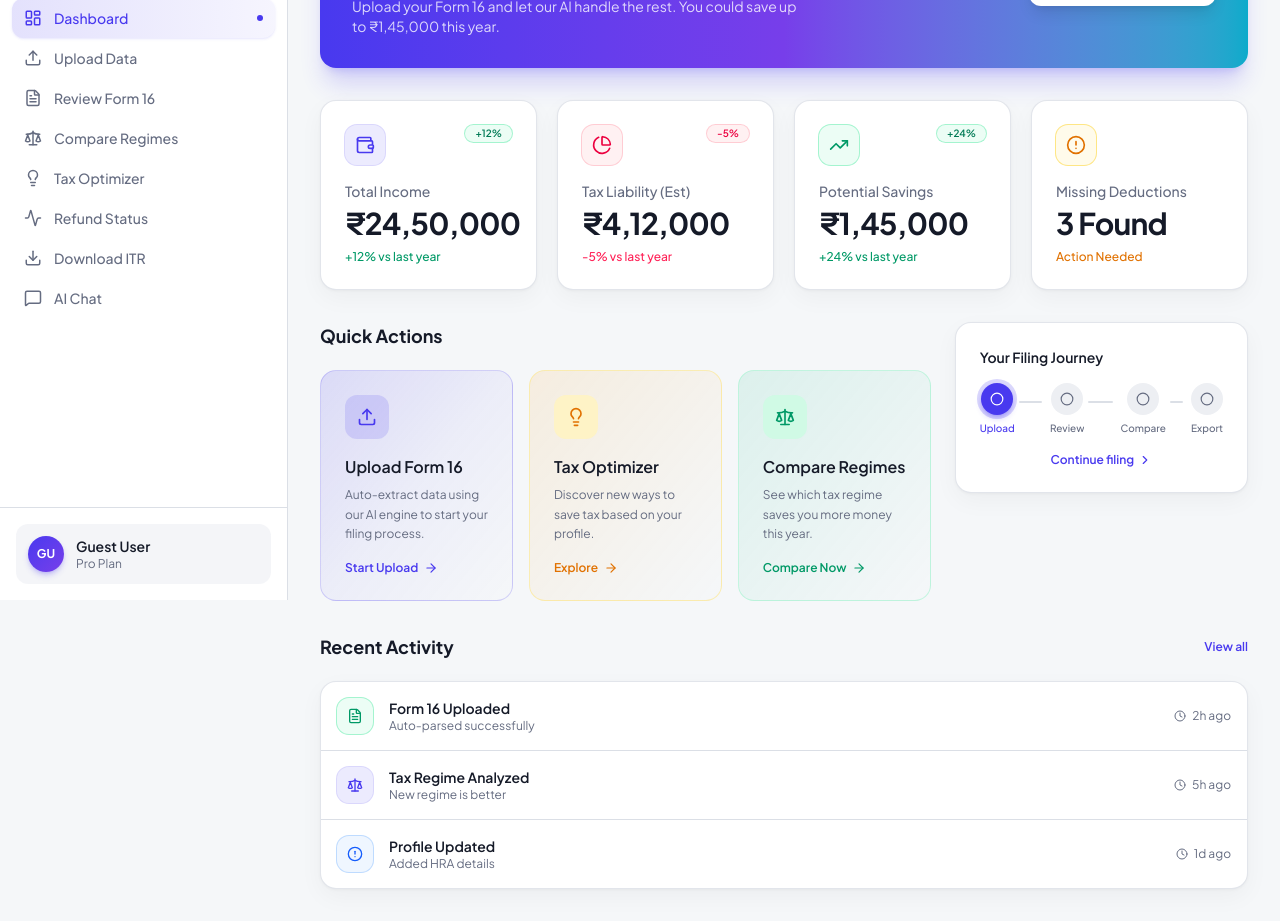
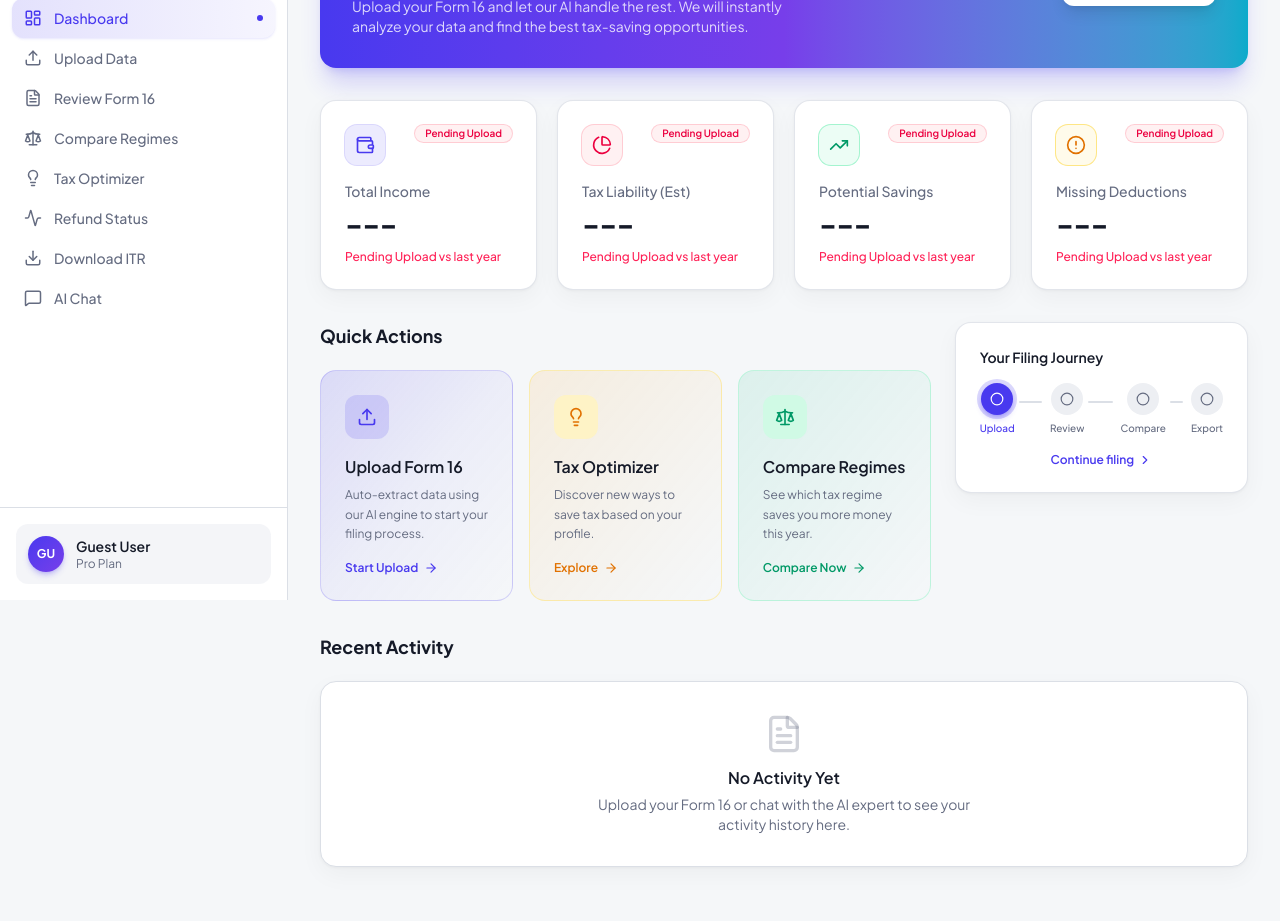
Before and after one commit to Devendra2306/TAXATION-X, a Next.js app in the folder frontend/: page /dashboard in a window 1280 px wide. Shown: the part 200-1121 px from the top of the page. After the commit the page ends 1099 px from the top, so only its background shows below. Built offline with nearby package versions, Linux system fonts and the light colour scheme.

Commit message:
style: Remove hardcoded example data from dashboard and replace with empty states

```diff
--- a/frontend/app/(dashboard)/dashboard/page.tsx
+++ b/frontend/app/(dashboard)/dashboard/page.tsx
@@ -58,11 +58,7 @@ const quickActions = [
   },
 ];
 
-const recentActivity = [
-  { title: 'Form 16 Uploaded', desc: 'Auto-parsed successfully', time: '2h ago', icon: FileText, color: 'text-emerald-600', bg: 'bg-emerald-50 ring-emerald-200' },
-  { title: 'Tax Regime Analyzed', desc: 'New regime is better', time: '5h ago', icon: Scale, color: 'text-primary', bg: 'bg-primary/10 ring-primary/20' },
-  { title: 'Profile Updated', desc: 'Added HRA details', time: '1d ago', icon: AlertCircle, color: 'text-blue-600', bg: 'bg-blue-50 ring-blue-200' },
-];
+const recentActivity: any[] = [];
 
 export default function DashboardPage() {
   return (
@@ -78,23 +74,23 @@ export default function DashboardPage() {
           <div>
             <div className="flex items-center gap-2 mb-2">
               <Sparkles className="h-4 w-4 text-amber-300" />
-              <span className="text-xs font-semibold uppercase tracking-wider text-white/80">Welcome back, John</span>
+              <span className="text-xs font-semibold uppercase tracking-wider text-white/80">Welcome to NexTax</span>
             </div>
-            <h2 className="text-2xl md:text-3xl font-bold mb-2">Your tax filing is 50% complete</h2>
-            <p className="text-white/80 text-sm max-w-md">Upload your Form 16 and let our AI handle the rest. You could save up to ₹1,45,000 this year.</p>
+            <h2 className="text-2xl md:text-3xl font-bold mb-2">Ready to start your tax filing?</h2>
+            <p className="text-white/80 text-sm max-w-md">Upload your Form 16 and let our AI handle the rest. We will instantly analyze your data and find the best tax-saving opportunities.</p>
           </div>
           <Link href="/upload" className="inline-flex items-center gap-2 bg-white text-primary font-semibold px-6 py-3 rounded-xl shadow-lg hover:shadow-xl hover:-translate-y-0.5 transition-all shrink-0">
-            Continue Filing <ArrowRight className="h-4 w-4" />
+            Start Filing <ArrowRight className="h-4 w-4" />
           </Link>
         </div>
       </motion.div>
 
       {/* Stat Cards */}
       <div className="grid grid-cols-1 sm:grid-cols-2 lg:grid-cols-4 gap-5">
-        <StatCard title="Total Income" value="₹24,50,000" icon={Wallet} trend="+12%" trendUp accent="primary" index={0} />
-        <StatCard title="Tax Liability (Est)" value="₹4,12,000" icon={PieChart} trend="-5%" trendUp={false} accent="rose" index={1} />
-        <StatCard title="Potential Savings" value="₹1,45,000" icon={TrendingUp} trend="+24%" trendUp accent="emerald" index={2} />
-        <StatCard title="Missing Deductions" value="3 Found" icon={AlertCircle} trend="Action Needed" isAlert accent="amber" index={3} />
+        <StatCard title="Total Income" value="---" icon={Wallet} trend="Pending Upload" trendUp={false} accent="primary" index={0} />
+        <StatCard title="Tax Liability (Est)" value="---" icon={PieChart} trend="Pending Upload" trendUp={false} accent="rose" index={1} />
+        <StatCard title="Potential Savings" value="---" icon={TrendingUp} trend="Pending Upload" trendUp={false} accent="emerald" index={2} />
+        <StatCard title="Missing Deductions" value="---" icon={AlertCircle} trend="Pending Upload" isAlert={false} accent="amber" index={3} />
       </div>
 
       <div className="grid grid-cols-1 lg:grid-cols-3 gap-6">
@@ -136,30 +132,11 @@ export default function DashboardPage() {
       <div className="space-y-5">
         <div className="flex items-center justify-between">
           <h2 className="text-lg font-bold text-foreground">Recent Activity</h2>
-          <button className="text-xs font-semibold text-primary hover:text-primary/80 transition-colors">View all</button>
         </div>
-        <div className="card-elevated divide-y divide-border overflow-hidden">
-          {recentActivity.map((item, i) => (
-            <motion.div
-              key={i}
-              initial={{ opacity: 0, x: -10 }}
-              animate={{ opacity: 1, x: 0 }}
-              transition={{ delay: 0.3 + i * 0.08 }}
-              className="flex items-center gap-4 p-4 hover:bg-muted/40 transition-colors"
-            >
-              <div className={`p-2.5 rounded-xl ring-1 ${item.bg}`}>
-                <item.icon className={`h-4 w-4 ${item.color}`} />
-              </div>
-              <div className="flex-1 min-w-0">
-                <h4 className="font-semibold text-sm text-foreground">{item.title}</h4>
-                <p className="text-xs text-muted-foreground">{item.desc}</p>
-              </div>
-              <div className="flex items-center gap-1.5 text-xs text-muted-foreground shrink-0">
-                <Clock className="h-3 w-3" />
-                {item.time}
-              </div>
-            </motion.div>
-          ))}
+        <div className="card-elevated p-8 text-center border-border overflow-hidden">
+          <FileText className="h-10 w-10 text-muted-foreground/30 mx-auto mb-3" />
+          <h4 className="font-semibold text-foreground mb-1">No Activity Yet</h4>
+          <p className="text-sm text-muted-foreground max-w-sm mx-auto">Upload your Form 16 or chat with the AI expert to see your activity history here.</p>
         </div>
       </div>
     </div>
```
